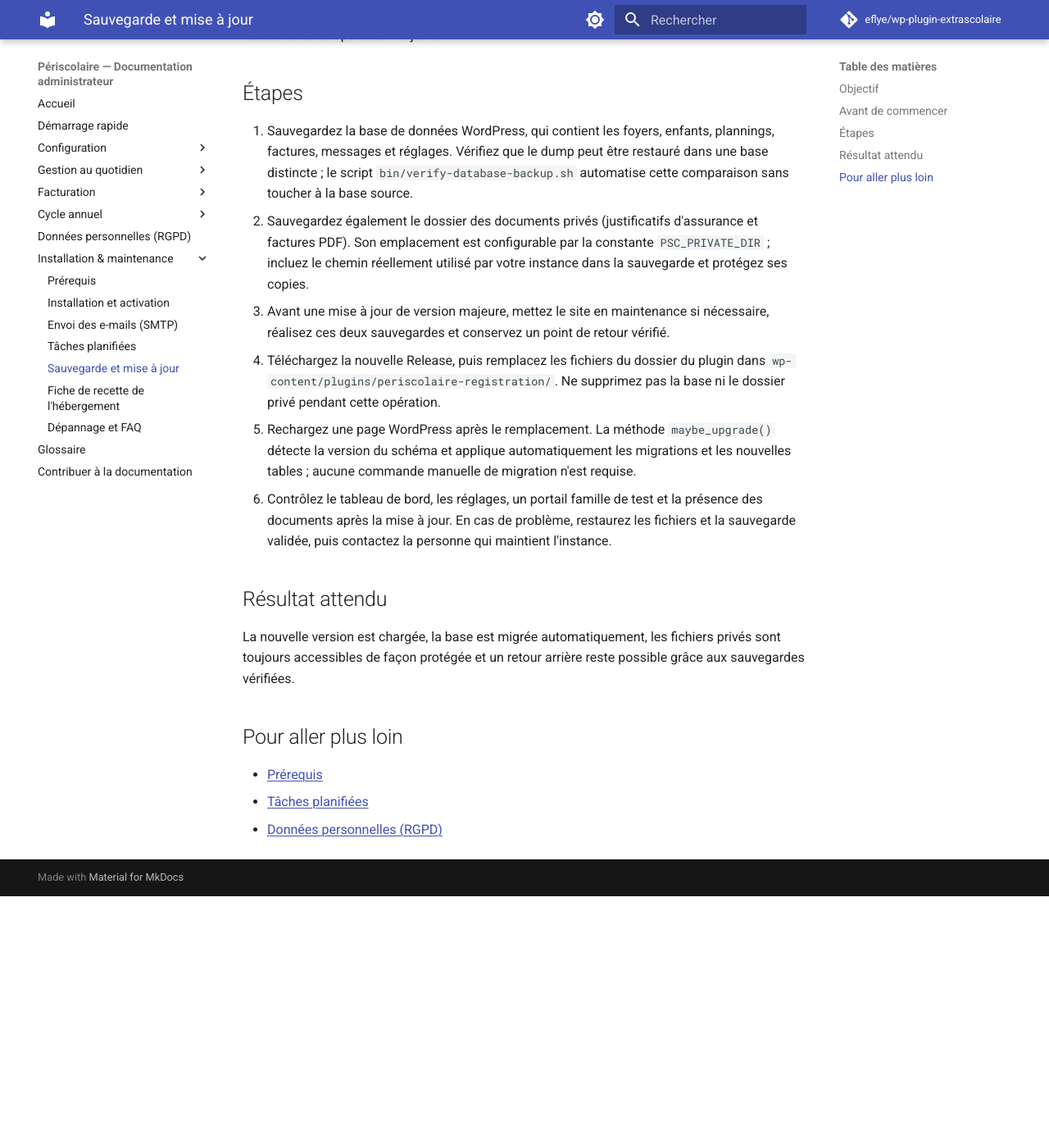
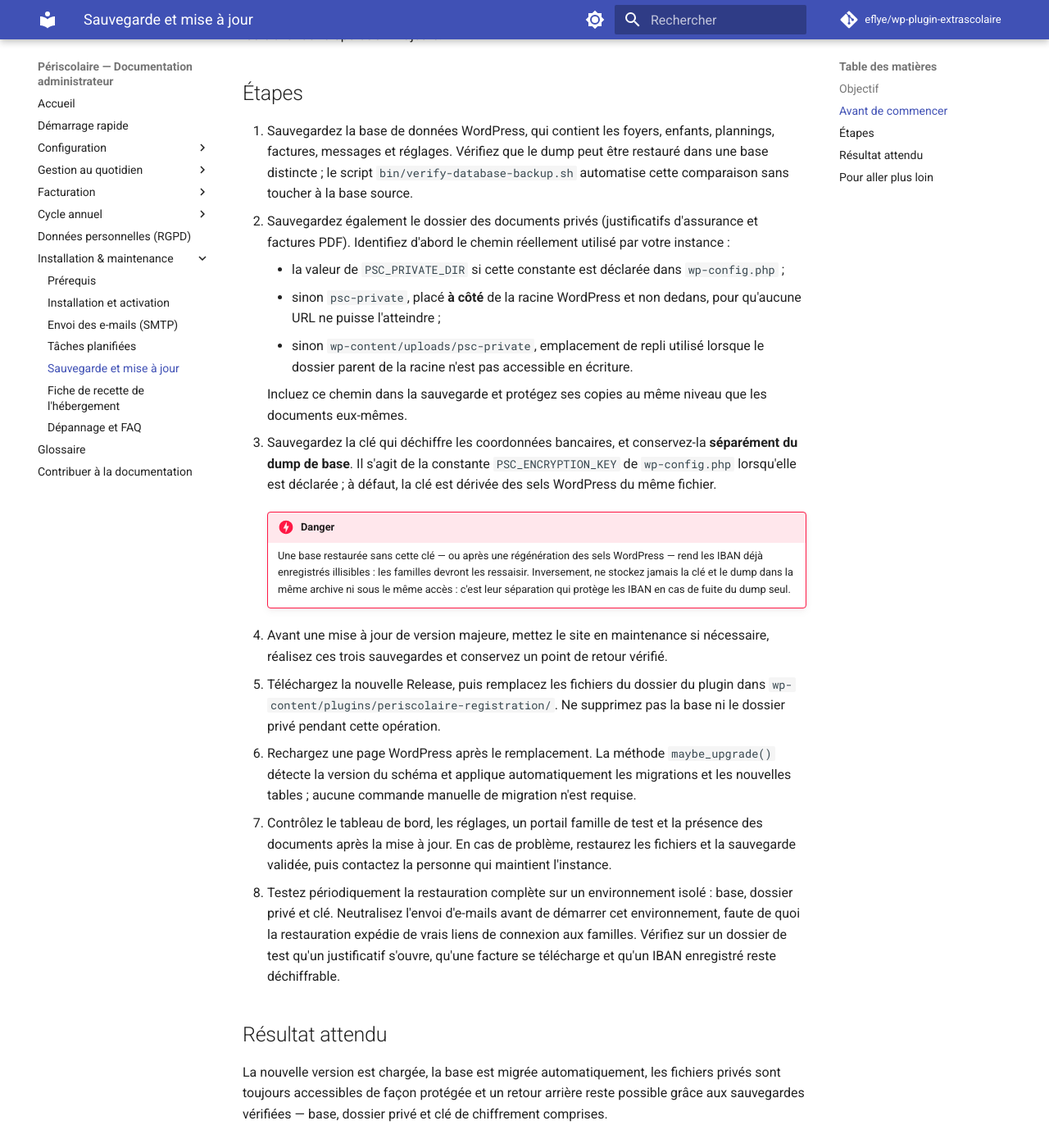
Before and after one commit to eflye/wp-plugin-extrascolaire, an MkDocs documentation site: the page built from documentation/installation/sauvegarde-mise-a-jour.md, in a window 1280 px wide and 1400 px high, scrolled down 394 px. Shown: the whole window at 82% size. Built offline with MkDocs 1.6.1 and Material for MkDocs 9.7.7, drawn with Linux system fonts in a browser that asks for light colours; comment, search, counter and statistics services are not loaded; before the commit the page ends 1487 px from its top, so only the background shows below that.

```diff
--- a/documentation/installation/sauvegarde-mise-a-jour.md
+++ b/documentation/installation/sauvegarde-mise-a-jour.md
@@ -11,15 +11,28 @@ Vous devez disposer d'un accès à la base de données, aux fichiers WordPress e
 ## Étapes
 
 1. Sauvegardez la base de données WordPress, qui contient les foyers, enfants, plannings, factures, messages et réglages. Vérifiez que le dump peut être restauré dans une base distincte ; le script `bin/verify-database-backup.sh` automatise cette comparaison sans toucher à la base source.
-2. Sauvegardez également le dossier des documents privés (justificatifs d'assurance et factures PDF). Son emplacement est configurable par la constante `PSC_PRIVATE_DIR` ; incluez le chemin réellement utilisé par votre instance dans la sauvegarde et protégez ses copies.
-3. Avant une mise à jour de version majeure, mettez le site en maintenance si nécessaire, réalisez ces deux sauvegardes et conservez un point de retour vérifié.
-4. Téléchargez la nouvelle Release, puis remplacez les fichiers du dossier du plugin dans `wp-content/plugins/periscolaire-registration/`. Ne supprimez pas la base ni le dossier privé pendant cette opération.
-5. Rechargez une page WordPress après le remplacement. La méthode `maybe_upgrade()` détecte la version du schéma et applique automatiquement les migrations et les nouvelles tables ; aucune commande manuelle de migration n'est requise.
-6. Contrôlez le tableau de bord, les réglages, un portail famille de test et la présence des documents après la mise à jour. En cas de problème, restaurez les fichiers et la sauvegarde validée, puis contactez la personne qui maintient l'instance.
+2. Sauvegardez également le dossier des documents privés (justificatifs d'assurance et factures PDF). Identifiez d'abord le chemin réellement utilisé par votre instance :
+
+    - la valeur de `PSC_PRIVATE_DIR` si cette constante est déclarée dans `wp-config.php` ;
+    - sinon `psc-private`, placé **à côté** de la racine WordPress et non dedans, pour qu'aucune URL ne puisse l'atteindre ;
+    - sinon `wp-content/uploads/psc-private`, emplacement de repli utilisé lorsque le dossier parent de la racine n'est pas accessible en écriture.
+
+    Incluez ce chemin dans la sauvegarde et protégez ses copies au même niveau que les documents eux-mêmes.
+
+3. Sauvegardez la clé qui déchiffre les coordonnées bancaires, et conservez-la **séparément du dump de base**. Il s'agit de la constante `PSC_ENCRYPTION_KEY` de `wp-config.php` lorsqu'elle est déclarée ; à défaut, la clé est dérivée des sels WordPress du même fichier.
+
+    !!! danger
+        Une base restaurée sans cette clé — ou après une régénération des sels WordPress — rend les IBAN déjà enregistrés illisibles : les familles devront les ressaisir. Inversement, ne stockez jamais la clé et le dump dans la même archive ni sous le même accès : c'est leur séparation qui protège les IBAN en cas de fuite du dump seul.
+
+4. Avant une mise à jour de version majeure, mettez le site en maintenance si nécessaire, réalisez ces trois sauvegardes et conservez un point de retour vérifié.
+5. Téléchargez la nouvelle Release, puis remplacez les fichiers du dossier du plugin dans `wp-content/plugins/periscolaire-registration/`. Ne supprimez pas la base ni le dossier privé pendant cette opération.
+6. Rechargez une page WordPress après le remplacement. La méthode `maybe_upgrade()` détecte la version du schéma et applique automatiquement les migrations et les nouvelles tables ; aucune commande manuelle de migration n'est requise.
+7. Contrôlez le tableau de bord, les réglages, un portail famille de test et la présence des documents après la mise à jour. En cas de problème, restaurez les fichiers et la sauvegarde validée, puis contactez la personne qui maintient l'instance.
+8. Testez périodiquement la restauration complète sur un environnement isolé : base, dossier privé et clé. Neutralisez l'envoi d'e-mails avant de démarrer cet environnement, faute de quoi la restauration expédie de vrais liens de connexion aux familles. Vérifiez sur un dossier de test qu'un justificatif s'ouvre, qu'une facture se télécharge et qu'un IBAN enregistré reste déchiffrable.
 
 ## Résultat attendu
 
-La nouvelle version est chargée, la base est migrée automatiquement, les fichiers privés sont toujours accessibles de façon protégée et un retour arrière reste possible grâce aux sauvegardes vérifiées.
+La nouvelle version est chargée, la base est migrée automatiquement, les fichiers privés sont toujours accessibles de façon protégée et un retour arrière reste possible grâce aux sauvegardes vérifiées — base, dossier privé et clé de chiffrement comprises.
 
 ## Pour aller plus loin
 
```
Also changed, not shown: docs/self-hosting-docker.md (+33 -0 lines), documentation/configuration/regimes-alimentaires.md (+12 -8 lines), documentation/gestion-quotidienne/moderation-inscriptions.md (+5 -4 lines), documentation/assets/screenshots/regimes-case-allergie.png (deleted), documentation/assets/screenshots/regimes-signalement-alimentaire.png (added), 1 other file.
